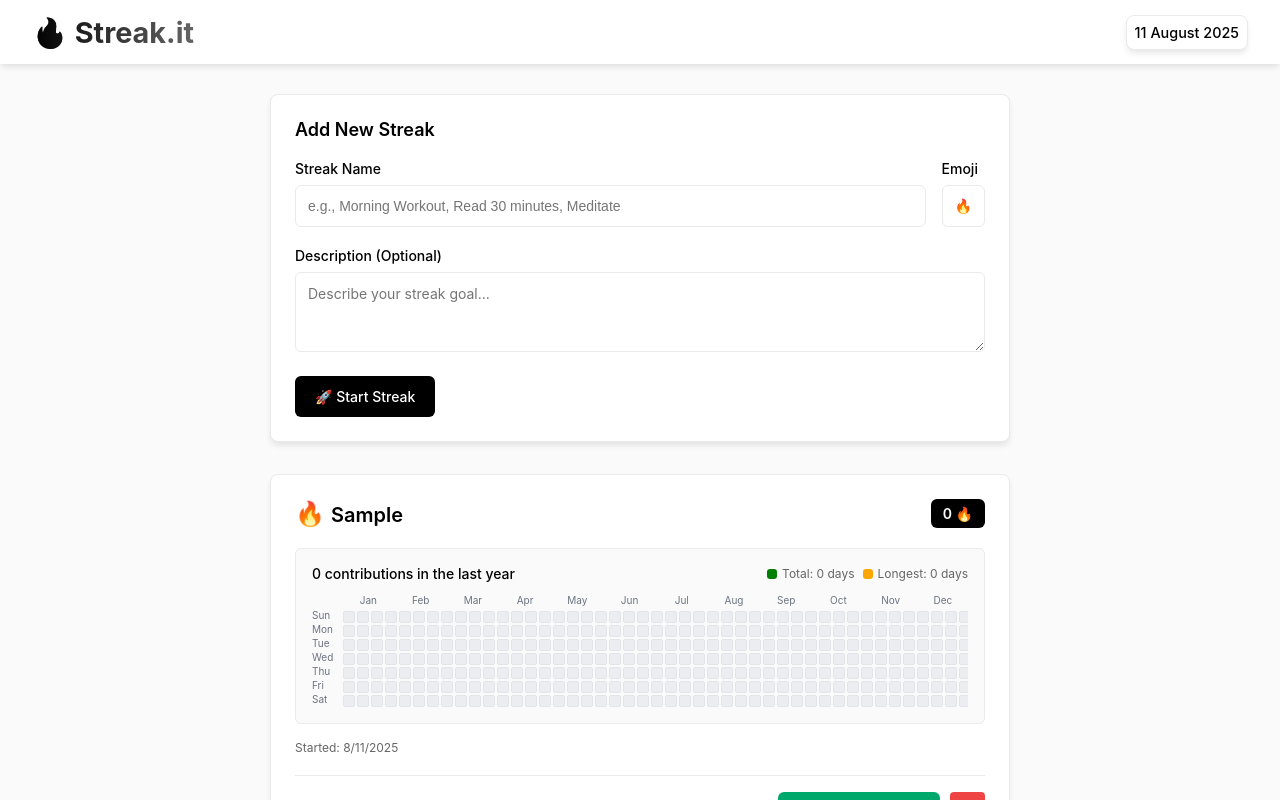
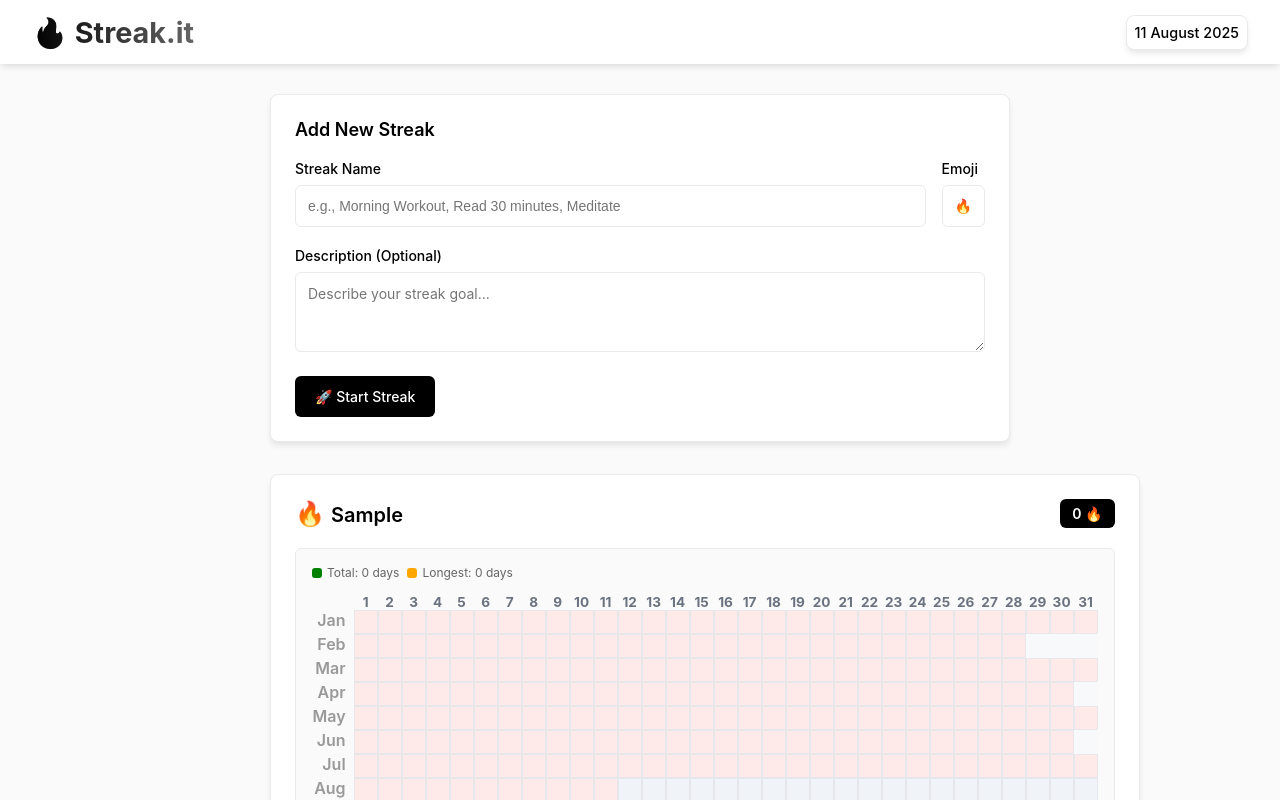
Before and after one commit to madhu-sudhan-rao/streak-it, a React (Vite) app: page / in a window 1280 px wide. Both pictures are taken after typing "Sample", "Sample" into the empty fields and a click on the button "🚀 Start Streak". Shown: the top 800 px of the page. Built offline with nearby package versions, Linux system fonts and the light colour scheme.

Commit message:
changed the grid layout from week days to month, dates

```diff
--- a/src/App.tsx
+++ b/src/App.tsx
@@ -1,7 +1,7 @@
-import React, { useEffect, useState, type JSX } from 'react';
-import EmojiInput from './components/EmojiInput/EmojiInput';
-import Header from './components/Header/Header';
-import type { Streak } from './models/streak.model';
+import React, { useEffect, useState, type JSX } from "react";
+import EmojiInput from "./components/EmojiInput/EmojiInput";
+import Header from "./components/Header/Header";
+import type { Streak } from "./models/streak.model";
 
 // Helper to get date string for storage & comparison
 const getDateString = (date: Date) => date.toDateString();
@@ -12,7 +12,7 @@ const App: React.FC = () => {
   // Load streaks from localStorage or empty array
   const loadStreaks = (): Streak[] => {
     try {
-      const saved = localStorage.getItem('streaks');
+      const saved = localStorage.getItem("streaks");
       if (!saved) return [];
       const parsed: Streak[] = JSON.parse(saved);
       return parsed;
@@ -25,16 +25,16 @@ const App: React.FC = () => {
   const [streaks, setStreaks] = useState<Streak[]>(loadStreaks);
 
   // Form state
-  const [name, setName] = useState('');
-  const [description, setDescription] = useState('');
-  const [selectedCellInfoByStreak, setSelectedCellInfoByStreak] = React.useState<Record<number, string>>({});
-  const [emoji, setEmoji] = useState<string | undefined>('🔥');
+  const [name, setName] = useState("");
+  const [description, setDescription] = useState("");
+  const [selectedCellInfoByStreak, setSelectedCellInfoByStreak] =
+    React.useState<Record<number, string>>({});
+  const [emoji, setEmoji] = useState<string | undefined>("🔥");
 
   // Save streaks to localStorage whenever streaks change
   useEffect(() => {
-    localStorage.setItem('streaks', JSON.stringify(streaks));
+    localStorage.setItem("streaks", JSON.stringify(streaks));
   }, [streaks]);
-
 
   // Add new streak handler
   function handleAddStreak(e: React.FormEvent) {
@@ -44,17 +44,17 @@ const App: React.FC = () => {
     const newStreak: Streak = {
       id: Date.now(),
       name: name.trim(),
-      description: description.trim() || '',
+      description: description.trim() || "",
       count: 0,
       createdDate: todayString,
       lastCompleted: null,
       completedDates: [],
-      emoji: emoji || '🔥',   // Set chosen emoji
+      emoji: emoji || "🔥", // Set chosen emoji
     };
 
     setStreaks((prev) => [...prev, newStreak]);
-    setName('');
-    setDescription('');
+    setName("");
+    setDescription("");
   }
 
   // Complete streak today if not already completed
@@ -91,20 +91,40 @@ const App: React.FC = () => {
   // Determine streak status for UI
   const getStreakStatus = (streak: Streak) => {
     if (streak.lastCompleted === todayString) {
-      return { status: 'completed', text: 'Completed Today!', className: 'status-completed', iconClass: 'icon-completed' };
+      return {
+        status: "completed",
+        text: "Completed Today!",
+        className: "status-completed",
+        iconClass: "icon-completed",
+      };
     }
 
     const yesterdayString = getYesterdayString();
 
     if (streak.count === 0) {
-      return { status: 'pending', text: 'Ready to Start', className: 'status-pending', iconClass: 'icon-pending' };
+      return {
+        status: "pending",
+        text: "Ready to Start",
+        className: "status-pending",
+        iconClass: "icon-pending",
+      };
     }
 
     if (streak.lastCompleted === yesterdayString) {
-      return { status: 'pending', text: 'Pending Today', className: 'status-pending', iconClass: 'icon-pending' };
+      return {
+        status: "pending",
+        text: "Pending Today",
+        className: "status-pending",
+        iconClass: "icon-pending",
+      };
     }
 
-    return { status: 'missed', text: 'Missed Yesterday', className: 'status-missed', iconClass: 'icon-missed' };
+    return {
+      status: "missed",
+      text: "Missed Yesterday",
+      className: "status-missed",
+      iconClass: "icon-missed",
+    };
   };
 
   // Calculate current streak length in days
@@ -121,7 +141,9 @@ const App: React.FC = () => {
 
     for (const completedDate of sortedDates) {
       // Calculate diff in days ignoring time
-      const daysDiff = Math.floor((checkDate.getTime() - completedDate.getTime()) / (1000 * 3600 * 24));
+      const daysDiff = Math.floor(
+        (checkDate.getTime() - completedDate.getTime()) / (1000 * 3600 * 24)
+      );
       if (daysDiff === 0 || daysDiff === 1) {
         currentStreak++;
         checkDate = new Date(completedDate);
@@ -144,7 +166,9 @@ const App: React.FC = () => {
     let longestStreak = 0;
     let currentStreak = 1;
     for (let i = 1; i < sortedDates.length; i++) {
-      const diff = (sortedDates[i].getTime() - sortedDates[i - 1].getTime()) / (1000 * 3600 * 24);
+      const diff =
+        (sortedDates[i].getTime() - sortedDates[i - 1].getTime()) /
+        (1000 * 3600 * 24);
       if (diff === 1) {
         currentStreak++;
       } else {
@@ -159,113 +183,86 @@ const App: React.FC = () => {
   // Render contribution graph for a streak
   const renderContributionGraph = (streak: Streak) => {
     const today = new Date();
-    const startOfYear = new Date(today.getFullYear(), 0, 1); // January 1st of current year
+    const year = today.getFullYear();
 
-    // Calculate how many days to go back to previous Sunday (week starts on Sunday)
-    const dayOfWeek = startOfYear.getDay(); // 0=Sunday, 1=Monday,... 6=Saturday
-    const diffToSunday = dayOfWeek; // If Jan 1 is Sunday, diffToSunday=0; else days back to Sunday
+    // Convert completed dates to set for quick lookup
+    const completedSet = new Set(
+      streak.completedDates.map(d => new Date(d).toDateString())
+    );
 
-    const startDate = new Date(startOfYear);
-    startDate.setDate(startOfYear.getDate() - diffToSunday);
+    const months = [
+      "Jan", "Feb", "Mar", "Apr", "May", "Jun",
+      "Jul", "Aug", "Sep", "Oct", "Nov", "Dec"
+    ];
 
-    const completedSet = new Set(streak.completedDates.map((d) => new Date(d).toDateString()));
+    // Days count per month (leap year check for Feb)
+    const monthDays = [
+      31,
+      year % 4 === 0 && (year % 100 !== 0 || year % 400 === 0) ? 29 : 28,
+      31, 30, 31, 30,
+      31, 31, 30, 31, 30, 31
+    ];
 
-    const months = ['Jan', 'Feb', 'Mar', 'Apr', 'May', 'Jun', 'Jul', 'Aug', 'Sep', 'Oct', 'Nov', 'Dec'];
-    const weekdays = ['Sun', 'Mon', 'Tue', 'Wed', 'Thu', 'Fri', 'Sat'];
+    const daysNumbers = Array.from({ length: 31 }, (_, i) => i + 1);
 
-    const cells: JSX.Element[] = [];
-    for (let day = 0; day < 7; day++) {
-      for (let week = 0; week < 53; week++) {
-        const currentDate = new Date(startDate);
-        currentDate.setDate(startDate.getDate() + week * 7 + day);
+    return (
+      <div className="contribution-graph-vertical">
+        <div className="grid-table">
+          {/* Header Row */}
+          <div className="grid-row grid-header">
+            <div className="grid-month-label" /> {/* empty top-left */}
+            {daysNumbers.map(dayNum => (
+              <div key={dayNum} className="grid-day-label">{dayNum}</div>
+            ))}
+          </div>
 
-        const isCompleted = completedSet.has(currentDate.toDateString());
-        const isFuture = currentDate > today;
-        const isBeforeYearStart = currentDate < startOfYear;
+          {/* Month Rows */}
+          {months.map((month, mIdx) => (
+            <div className="grid-row" key={month}>
+              {/* Sticky Month Label */}
+              <div className="grid-month-label">{month}</div>
 
-        let className = 'day-cell';
-        let title = currentDate.toDateString();
+              {/* Day cells */}
+              {daysNumbers.map(dayNum => {
+                if (dayNum > monthDays[mIdx]) {
+                  return <div key={dayNum} className="grid-cell empty" />;
+                }
 
-        if (isFuture || isBeforeYearStart) {
-          className += ' future';
-          title = `You have to complete this on ${currentDate.getDate()} ${months[currentDate.getMonth()]}`;
-          cells.push(<div key={`${week}-${day}`} className={className} title={title} />)
+                const cellDate = new Date(year, mIdx, dayNum);
+                const cellString = cellDate.toDateString();
+                const isFuture = cellDate > today;
+                const isCompleted = completedSet.has(cellString);
+
+                let title = "";
+                let className = "grid-cell";
+
+                if (isFuture) {
+                  className += " cell-future";
+                  title = `You have to complete this on ${dayNum} ${month}`;
                 } else if (isCompleted) {
+                  className += " cell-completed";
+                  title = `Did it on ${dayNum} ${month}`;
+                } else {
+                  className += " cell-missed";
+                  title = `Missed on ${dayNum} ${month}`;
+                }
 
-          cells.push(
+                return (
                   <div
-              key={`${week}-${day}`}
-              className={`${className} completed`}
+                    key={dayNum}
+                    className={className}
                     title={title}
+                    style={{
+                      fontSize: isCompleted ? "1.05em" : undefined,
+                      textAlign: "center"
+                    }}
                   >
-              <div className='completed completed-emoji' title={title} style={{ fontSize: '7px', textAlign: 'center' }}  >
-                {streak.emoji || '🔥'}
-              </div>
+                    {isCompleted ? streak.emoji || "🔥" : ""}
                   </div>
                 );
-          title = `Did it on ${currentDate.getDate()} ${months[currentDate.getMonth()]}`;
-        } else {
-
-          cells.push(
-            <div key={`${week}-${day}`} className={className} title={title} />
-          );
-          title = `Missed on ${currentDate.getDate()} ${months[currentDate.getMonth()]}`;
-        }
-
-      }
-    }
-
-    const onCellClick = (e: React.MouseEvent<HTMLDivElement>, streak: Streak) => {
-      const target = e.target as HTMLDivElement;
-      console.log("🚀 ~ onCellClick ~ target:", target)
-
-      if (!target || !target.title) return;
-
-      // Split title by spaces
-      const parts = target.title.split(' ');
-
-      // Safely get the last 2 words
-      if (parts.length < 2) {
-        console.warn('Title does not have enough parts to extract date');
-        return;
-      }
-
-      const datePart = parts.slice(-2).join(' '); // Join last two parts to get date
-
-      if (datePart) {
-        let infoString = '';
-        // if target has completed className, then set text to Did it on datePart
-        if (target.className.includes('completed')) {
-          infoString = `Did it on ${datePart}`;
-
-
-        } else if (target.className.includes('future')) {
-          infoString = `You have to complete this on ${datePart}`;
-        } else {
-          // if target has missed className, then set text to Missed on datePart
-          infoString = `Missed on ${datePart}`;
-        }
-
-        setSelectedCellInfoByStreak(prev => ({
-          ...prev,
-          [streak.id]: infoString,  // e.g. 'Did it on ...'
-        }));
-
-      } else {
-        console.warn('Date part not found in title attribute');
-      }
-
-    };
-
-
-    return (
-      <div className="contribution-graph">
-        <div className="weekdays">
-          {weekdays.map((day) =><div key={day}>{day}</div>)}
+              })}
             </div>
-        <div className="months-container">
-          <div className="months">{months.map((m) => <div key={m}>{m}</div>)}</div>
-          <div className="days-grid" onClick={(e) => onCellClick(e, streak)}  >{cells}</div>
+          ))}
         </div>
       </div>
     );
@@ -274,13 +271,26 @@ const App: React.FC = () => {
   return (
     <>
       <Header />
-        <div className="container" role="main" aria-label="Streak management" style={{ padding: '30px' }}>
+      <div
+        className="container"
+        role="main"
+        aria-label="Streak management"
+        style={{ padding: "30px" }}
+      >
         <section className="add-streak-form" aria-labelledby="addStreakTitle">
-            <h2 id="addStreakTitle" style={{ marginBottom: '20px', color: '#000', fontWeight: 600, fontSize: '1.125rem' }}>
+          <h2
+            id="addStreakTitle"
+            style={{
+              marginBottom: "20px",
+              color: "#000",
+              fontWeight: 600,
+              fontSize: "1.125rem",
+            }}
+          >
             Add New Streak
           </h2>
           <form onSubmit={handleAddStreak} noValidate>
-              <div className='form-row'>
+            <div className="form-row">
               <div className="form-group">
                 <label htmlFor="streakName">Streak Name</label>
                 <input
@@ -309,8 +319,6 @@ const App: React.FC = () => {
               />
             </div>
 
-
-
             <button type="submit" className="btn" aria-label="Start new streak">
               🚀 Start Streak
             </button>
@@ -319,7 +327,9 @@ const App: React.FC = () => {
 
         {streaks.length === 0 ? (
           <div className="empty-state" aria-live="polite">
-              <p>No streaks yet! Add your first streak above to get started. 🎯</p>
+            <p>
+              No streaks yet! Add your first streak above to get started. 🎯
+            </p>
           </div>
         ) : (
           <section className="streaks-container" aria-label="List of streaks">
@@ -328,31 +338,68 @@ const App: React.FC = () => {
               const canComplete = streak.lastCompleted !== todayString;
 
               return (
-                  <article key={streak.id} className="streak-card" aria-live="polite" aria-atomic="true">
+                <article
+                  key={streak.id}
+                  className="streak-card"
+                  aria-live="polite"
+                  aria-atomic="true"
+                >
                   <div className="streak-header">
-                      <div >
+                    <div>
                       {/* <div className="streak-title">{streak.name}</div> */}
                       <div className="streak-title">
-                          <span style={{ fontSize: '1.2em', marginRight: '6px' }}>{streak.emoji || '🔥'}</span>
+                        <span style={{ fontSize: "1.2em", marginRight: "6px" }}>
+                          {streak.emoji || "🔥"}
+                        </span>
                         {streak.name}
                       </div>
                       {/* {streak.description && <div className="streak-description">{streak.description}</div>} */}
                       {selectedCellInfoByStreak[streak.id] && (
-                          <div className="streak-description">{selectedCellInfoByStreak[streak.id]}</div>
+                        <div className="streak-description">
+                          {selectedCellInfoByStreak[streak.id]}
+                        </div>
                       )}
                     </div>
 
-                      <div className="streak-count" aria-label={`${getCurrentStreak(streak)} streak completions`}>
+                    <div
+                      className="streak-count"
+                      aria-label={`${getCurrentStreak(
+                        streak
+                      )} streak completions`}
+                    >
                       {getCurrentStreak(streak)} 🔥
                     </div>
                   </div>
 
                   <div className="streak-progress">
                     <div className="progress-header">
-                        <div className="progress-title">{streak.completedDates.length} contributions in the last year</div>
-                        <div className='progress-stats'>
-                          <div className="progress-count"> <div className='green-rectangle' style={{ width: '10px', height: '10px', backgroundColor: 'green', borderRadius: '3px' }}></div>  Total: {streak.count} days</div>
-                          <div className="progress-count"> <div className='orange-rectangle' style={{ width: '10px', height: '10px', backgroundColor: 'orange', borderRadius: '3px' }}></div>  Longest: {getLongestStreak(streak)} days</div>
+                      <div className="progress-stats">
+                        <div className="progress-count">
+                          {" "}
+                          <div
+                            className="green-rectangle"
+                            style={{
+                              width: "10px",
+                              height: "10px",
+                              backgroundColor: "green",
+                              borderRadius: "3px",
+                            }}
+                          ></div>{" "}
+                          Total: {streak.count} days
+                        </div>
+                        <div className="progress-count">
+                          {" "}
+                          <div
+                            className="orange-rectangle"
+                            style={{
+                              width: "10px",
+                              height: "10px",
+                              backgroundColor: "orange",
+                              borderRadius: "3px",
+                            }}
+                          ></div>{" "}
+                          Longest: {getLongestStreak(streak)} days
+                        </div>
                       </div>
                     </div>
                     {renderContributionGraph(streak)}
@@ -360,7 +407,11 @@ const App: React.FC = () => {
 
                   <div className="streak-dates">
                     Started: {new Date(streak.createdDate).toLocaleDateString()}
-                      {streak.lastCompleted ? ` | Last completed: ${new Date(streak.lastCompleted).toLocaleDateString()}` : ''}
+                    {streak.lastCompleted
+                      ? ` | Last completed: ${new Date(
+                          streak.lastCompleted
+                        ).toLocaleDateString()}`
+                      : ""}
                   </div>
 
                   <div className="streak-footer">
@@ -368,20 +419,28 @@ const App: React.FC = () => {
                       <span className={`status-icon ${status.iconClass}`} />
                       {status.text}
                     </div>
-                      <div style={{ display: 'flex', gap: '10px' }}>
+                    <div style={{ display: "flex", gap: "10px" }}>
                       <button
                         className="complete-btn"
                         onClick={() => completeStreak(streak.id)}
                         disabled={!canComplete}
-                          aria-label={canComplete ? `Complete streak ${streak.name} today` : `Streak ${streak.name} completed today`}
+                        aria-label={
+                          canComplete
+                            ? `Complete streak ${streak.name} today`
+                            : `Streak ${streak.name} completed today`
+                        }
                       >
-                          {canComplete ? '✅ Complete Today' : '✅ Completed'}
+                        {canComplete ? "✅ Complete Today" : "✅ Completed"}
                       </button>
 
                       <button
                         className="delete-btn"
                         onClick={() => {
-                            if (window.confirm(`Delete streak "${streak.name}"? This cannot be undone.`)) {
+                          if (
+                            window.confirm(
+                              `Delete streak "${streak.name}"? This cannot be undone.`
+                            )
+                          ) {
                             deleteStreak(streak.id);
                           }
                         }}
--- a/src/index.css
+++ b/src/index.css
@@ -61,6 +61,15 @@ body {
   padding: 24px;
   margin-bottom: 32px;
   box-shadow: 0 4px 6px -1px rgba(0, 0, 0, 0.1);
+}
+
+.add-streak-form,
+.streak-card {
+  width: 100%;
+  max-width: 100%;
+  border-radius: 8px;
+  background: #fff;
+  box-sizing: border-box;
 }
 
 form .form-row {
@@ -131,7 +140,7 @@ form .form-row {
 .streaks-container {
   display: grid;
   gap: 20px;
-  grid-template-columns: repeat(auto-fit, 1fr);
+  grid-template-columns: 1fr;
 }
 
 .streak-card {
@@ -435,10 +444,94 @@ form .form-row {
   }
 
   .streaks-container {
-    grid-template-columns: 1fr;
+   grid-template-columns: repeat(auto-fit, minmax(300px, 1fr));
   }
 
   .add-streak-form {
     padding: 20px;
   }
 }
+
+
+
+.contribution-graph-vertical {
+  margin-top: 14px;
+  overflow-x: auto; /* enables horizontal scroll */
+}
+
+.grid-table {
+  display: inline-block; /* shrink to fit content width */
+  min-width: 100%;       /* full width on small screens */
+}
+
+.grid-row {
+  display: grid;
+  grid-template-columns: 2.6rem repeat(31, 1.5rem);
+}
+
+.grid-header {
+  position: sticky;
+  top: 0;
+  background: #fff;
+  font-weight: bold;
+  z-index: 5;
+}
+
+.grid-month-label {
+  position: sticky;
+  left: 0;
+  z-index: 4;
+  background: #fafafa;
+  text-align: right;
+  padding-right: 0.5rem;
+  font-weight: 600;
+  color: #999;
+  user-select: none;
+  font-size: 1rem;
+}
+
+.grid-header > .grid-month-label {
+  z-index: 6; /* keep above month labels below */
+}
+
+.grid-day-label {
+  text-align: center;
+  font-size: 0.85rem;
+  color: #6b7280;
+  background: #fafafa;
+  user-select: none;
+}
+
+.grid-cell {
+  border: 1px solid #e5e7eb;
+  height: 1.5rem;
+  min-width: 1.5rem;
+  background: #f4f4f4;
+  cursor: pointer;
+  line-height: 1.5rem;
+  transition: background 0.18s;
+}
+
+.cell-completed {
+  background: #e6f8e1;
+  color: #39a845;
+  font-weight: bold;
+}
+
+.cell-missed {
+  background: #ffeaea;
+  color: #f56260;
+}
+
+.cell-future,
+.empty {
+  background: #f8f9fb;
+  color: #ccc;
+  border: 1px solid transparent;
+}
+
+.cell-future {
+  background: #f0f4f8;
+  color: #bbb;
+  border: 1px solid #e5e7eb;
+}
```
Lines whose indentation alone changed are shown as unchanged.
